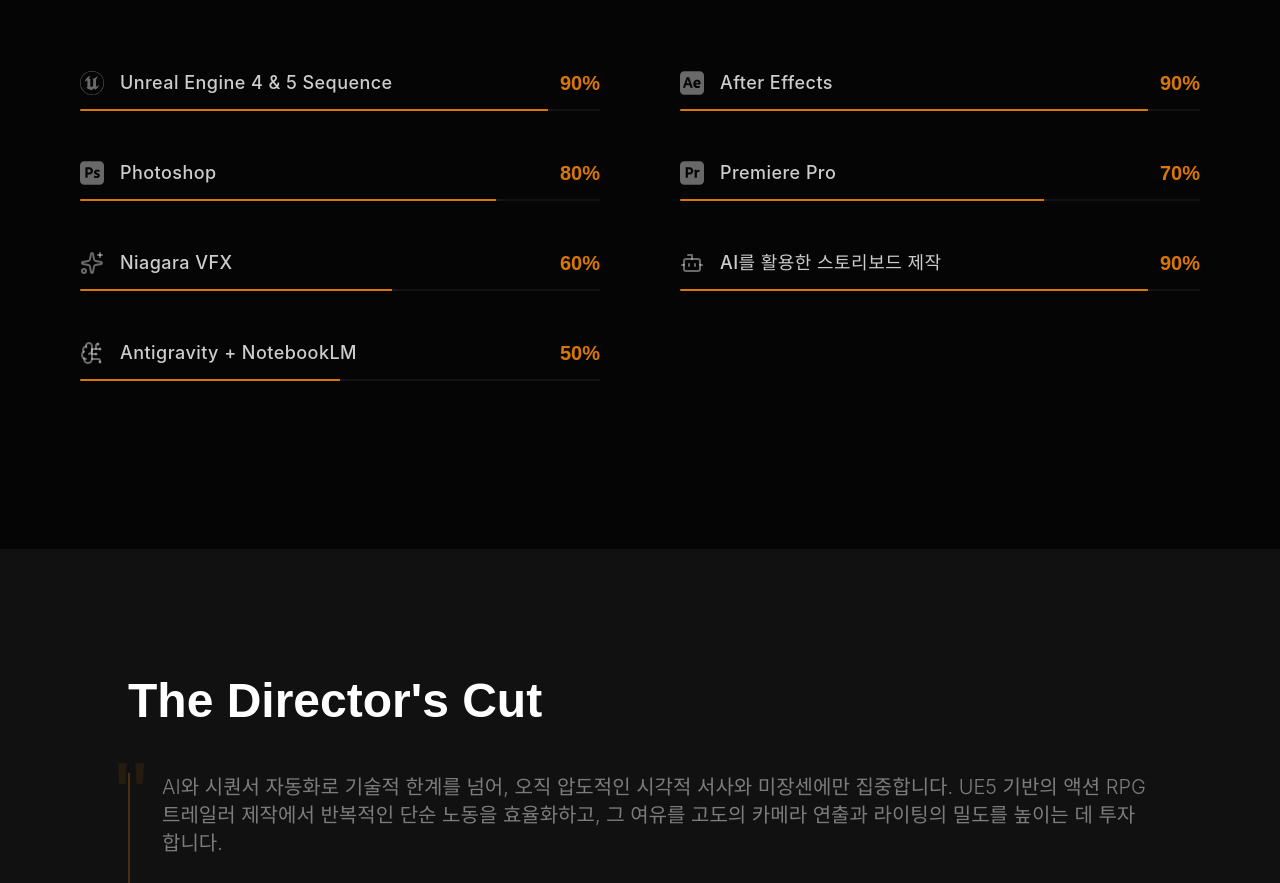
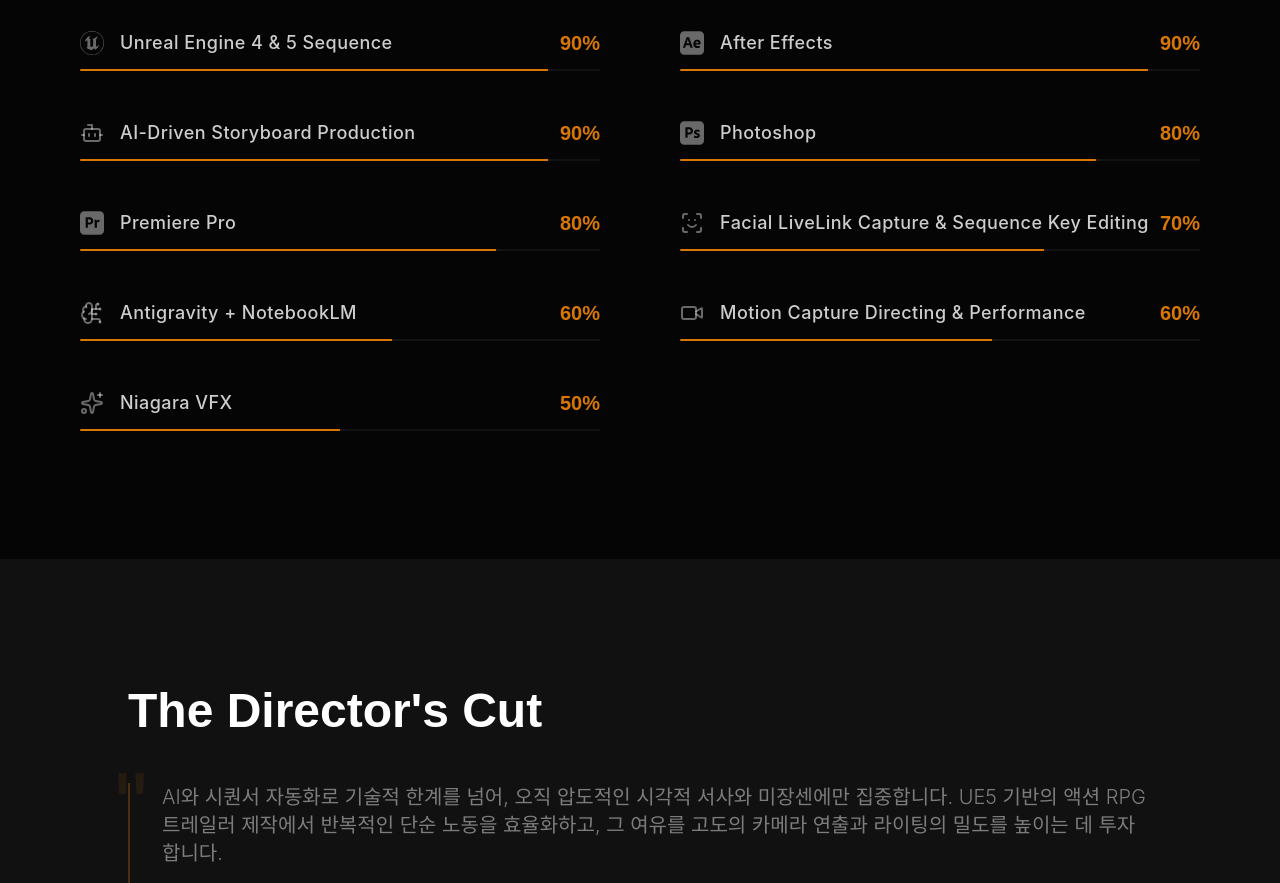
Before and after one commit to choiseokhee4u-svg/Csh_Portfolio, a React app: page / in a window 1280 px wide. Shown: the part 2320-3203 px from the top of the page. Built offline with nearby package versions, Linux system fonts and the light colour scheme; the HTML template or start-up script is replaced by a standard one.

Commit message:
update-skills-levels-add-mocap-livelink

```diff
--- a/src/sections/Skills.jsx
+++ b/src/sections/Skills.jsx
@@ -1,15 +1,17 @@
 import { motion } from 'framer-motion';
 import { SiUnrealengine, SiAdobeaftereffects, SiAdobepremierepro, SiAdobephotoshop } from 'react-icons/si';
-import { Sparkles, Bot, BrainCircuit } from 'lucide-react';
+import { Sparkles, Bot, BrainCircuit, Video, ScanFace } from 'lucide-react';
 
 const skills = [
     { name: 'Unreal Engine 4 & 5 Sequence', level: 90, icon: <SiUnrealengine size={24} /> },
     { name: 'After Effects', level: 90, icon: <SiAdobeaftereffects size={24} /> },
+    { name: 'AI-Driven Storyboard Production', level: 90, icon: <Bot size={24} /> },
     { name: 'Photoshop', level: 80, icon: <SiAdobephotoshop size={24} /> },
-    { name: 'Premiere Pro', level: 70, icon: <SiAdobepremierepro size={24} /> },
-    { name: 'Niagara VFX', level: 60, icon: <Sparkles size={24} /> },
-    { name: 'AI를 활용한 스토리보드 제작', level: 90, icon: <Bot size={24} /> },
-    { name: 'Antigravity + NotebookLM', level: 50, icon: <BrainCircuit size={24} /> },
+    { name: 'Premiere Pro', level: 80, icon: <SiAdobepremierepro size={24} /> },
+    { name: 'Facial LiveLink Capture & Sequence Key Editing', level: 70, icon: <ScanFace size={24} /> },
+    { name: 'Antigravity + NotebookLM', level: 60, icon: <BrainCircuit size={24} /> },
+    { name: 'Motion Capture Directing & Performance', level: 60, icon: <Video size={24} /> },
+    { name: 'Niagara VFX', level: 50, icon: <Sparkles size={24} /> },
 ];
 
 const Skills = () => {
```
